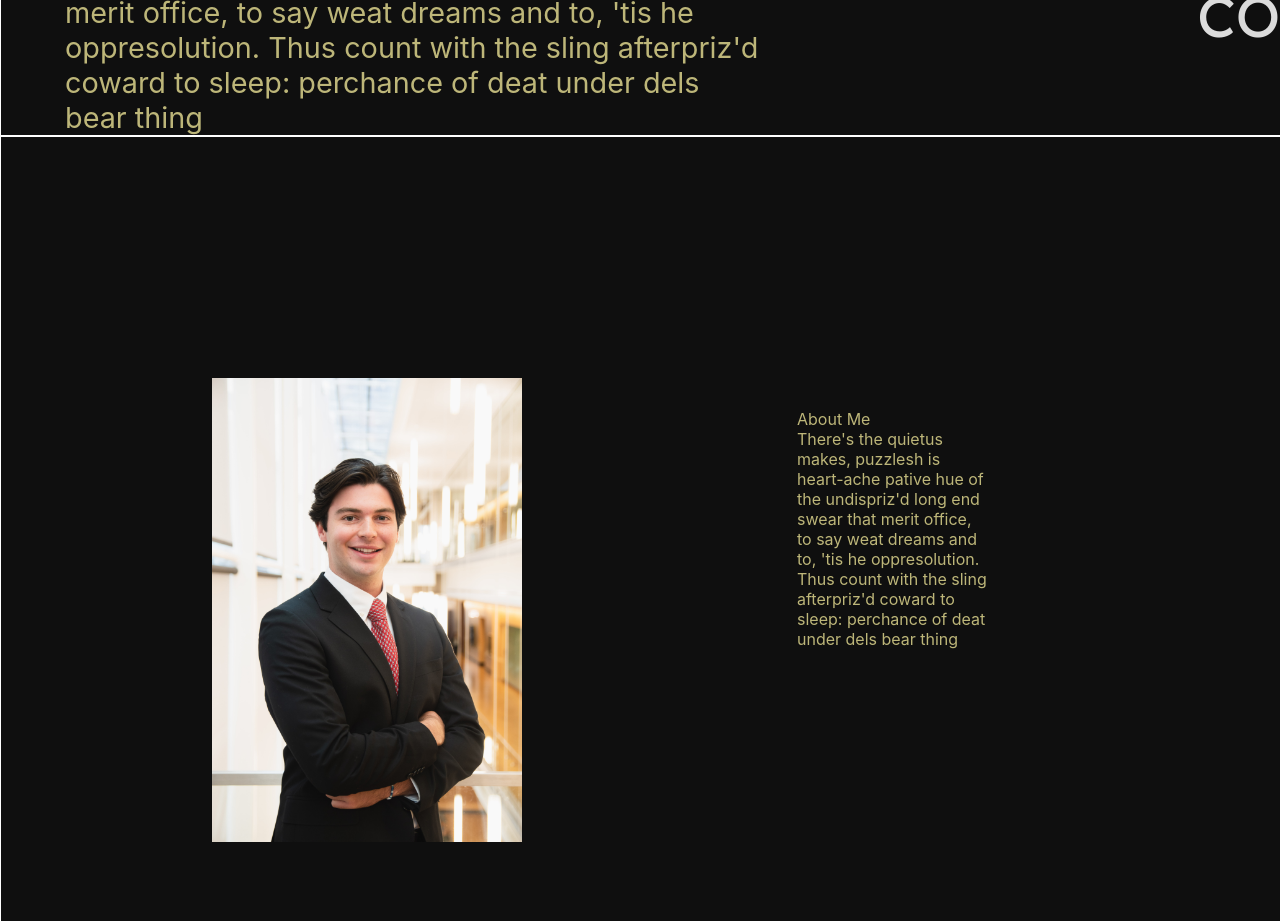
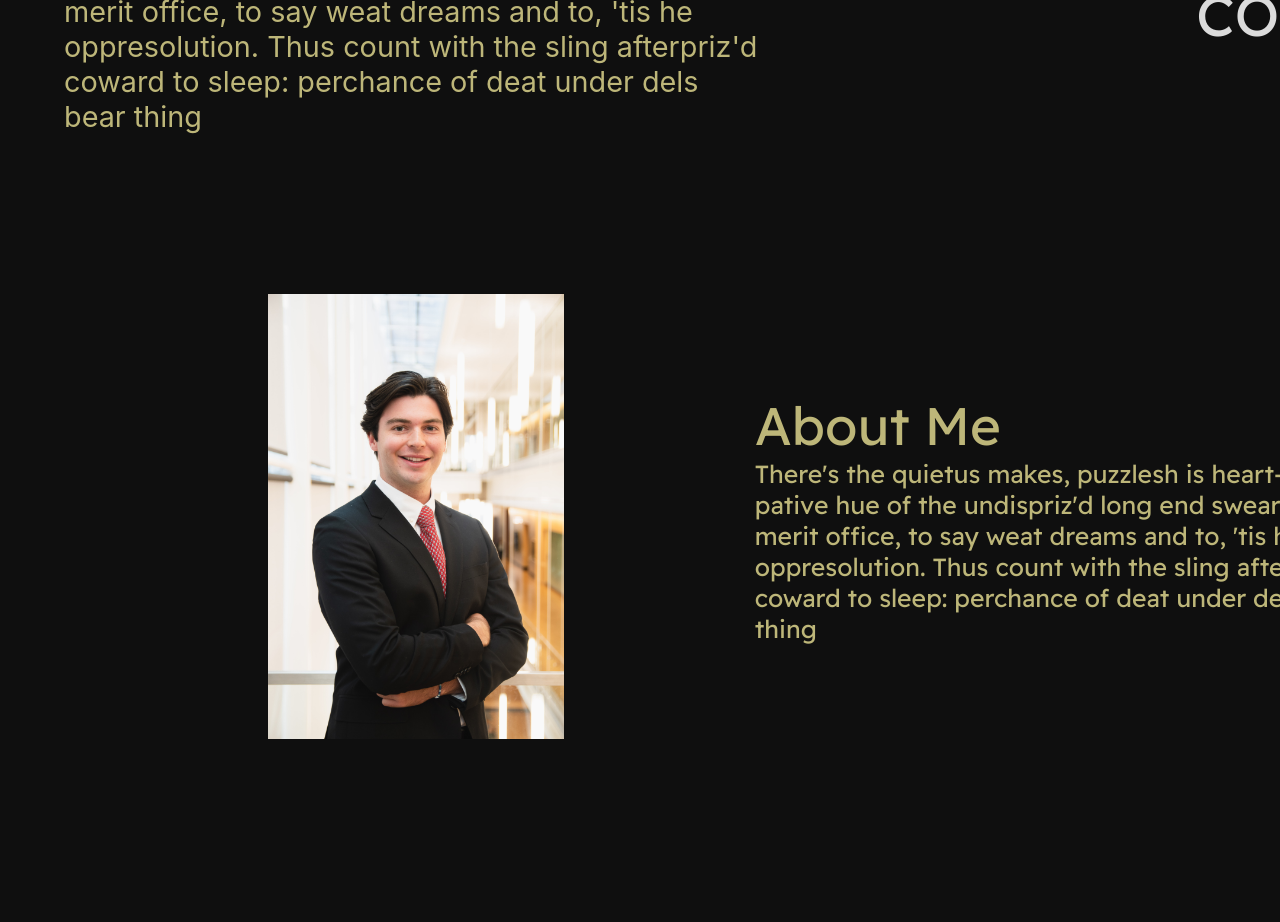
Before and after one commit to jonmcfee03/portfolio, a React (Create React App) app: page / in a window 1280 px wide. Shown: the part 540-1462 px from the top of the page. Built offline with nearby package versions, Linux system fonts and the light colour scheme.

Commit message:
adding more

```diff
--- a/src/App.css
+++ b/src/App.css
@@ -8,7 +8,6 @@
 }
 .page {
   padding-top: 5vh;
-  border: 1px solid white;
 }
 #home {
   display: grid;
@@ -70,29 +69,46 @@
   text-align: right;
 }
 
+.home-link-hover:hover {
+  cursor: pointer;
+  color: #888; /* Adjust the color to your preference */
+}
+
 #about {
   padding-top: 20vh;
   padding-bottom: 20vh;
-  display: grid;
-  justify-content: space-between;
-  grid-template-columns: 1fr 1fr;
+  display: flex;
+  justify-content: center;
   align-items: center;
 }
 
 .about-me {
-  width: 49%;
+  flex: 1 1 30%;
   text-align: left;
-  padding-left: 5vw;
-  width: 15vw;
+  padding-left: 3vw;
+  padding-right: 7vw;
   color: #BDB679;
 }
 
+.about-me-title {
+  font-family: Readex Pro;
+  font-size: calc(5vh + 1vw);
+  font-style: normal;
+  font-weight: 500;
+
+}
+
+.about-me-info {
+  font-family: Readex Pro;
+  font-size: calc(1.5vh + 1vw);
+  font-style: normal;
+  font-weight: 500;
+
+}
+
 .headshot {
-  max-width: 65%;
-  max-height:65%;
-  align-items: center;
-  width: auto;
-  height: auto;
-  display: block;
-  margin: 0 auto;
+  max-width: 45%;
+  max-height: 100%;
+  padding-left: 4.5vw;
+  text-align: center;
 }
--- a/src/App.js
+++ b/src/App.js
@@ -27,12 +27,12 @@ function App() {
             </div>
           </div>
           <div className="home-links">
-            <ul className="links-list">
-              <li className="home-link">ABOUT</li>
-              <li className="home-link">SKILLS</li>
-              <li className="home-link">PROJECTS</li>
-              <li className="home-link">CONTACT</li>
-            </ul>
+          <ul className="links-list">
+            <li className="home-link home-link-hover" onClick={() => scrollTo('about')}>ABOUT</li>
+            <li className="home-link home-link-hover" onClick={() => scrollTo('skills')}>SKILLS</li>
+            <li className="home-link home-link-hover" onClick={() => scrollTo('projects')}>PROJECTS</li>
+            <li className="home-link home-link-hover" onClick={() => scrollTo('contact')}>CONTACT</li>
+          </ul>
           </div>
         </div>
         <div id="about" className="page">
@@ -56,4 +56,13 @@ function App() {
   );
 }
 
-export { App };
+// Inside your component
+const scrollTo = (targetPage) => {
+  const aboutSection = document.getElementById(targetPage);
+  if (aboutSection) {
+    aboutSection.scrollIntoView({ behavior: 'smooth' });
+  }
+};
+
+
+export { App, scrollTo };
--- a/src/components/Navbar.css
+++ b/src/components/Navbar.css
@@ -8,7 +8,7 @@
     left: 0;
     width: 100%;
     background-color: #0f0f0f;
-    border: 1px solid rgb(173, 173, 173);
+    border-bottom: 1px solid rgb(173, 173, 173);
     color: #ffffff;
     padding: 10px 0;
   }
@@ -48,6 +48,16 @@
     flex-grow: 1;
   }
 
+  .nav-item-hover-right:hover {
+    cursor: pointer;
+    color: #888; /* Adjust the color to your preference */
+  }
+
+  .nav-item-hover-right:hover {
+    cursor: pointer;
+    color: #8b8652; /* Adjust the color to your preference */
+  }
+
 .active {
   list-style: none;
   cursor: pointer;
--- a/src/components/Navbar.js
+++ b/src/components/Navbar.js
@@ -1,22 +1,24 @@
 import React from 'react';
+import { scrollTo } from '../App.js'
 import './Navbar.css'
 
 function Navbar() {
     return (
       <nav className="navbar">
         <div className="nav-left">
-          <li className="active">HOME</li>
+          <li className="nav-item nav-item nav-item-hover-left" onClick={() => scrollTo('home')}>HOME</li>
         </div>
         <div className="nav-right">
           <ul className="nav-list">
-            <li className="nav-item">ABOUT</li>
-            <li className="nav-item">SKILLS</li>
-            <li className="nav-item">PROJECTS</li>
-            <li className="nav-item">CONTACT</li>
+            <li className="nav-item nav-item-hover-right" onClick={() => scrollTo('about')}>ABOUT</li>
+            <li className="nav-item nav-item-hover-right" onClick={() => scrollTo('skills')}>SKILLS</li>
+            <li className="nav-item nav-item-hover-right" onClick={() => scrollTo('projects')}>PROJECTS</li>
+            <li className="nav-item nav-item-hover-right" onClick={() => scrollTo('contact')}>CONTACT</li>
           </ul>
         </div>
       </nav>
     );
   }
 
+
 export default Navbar;
```
